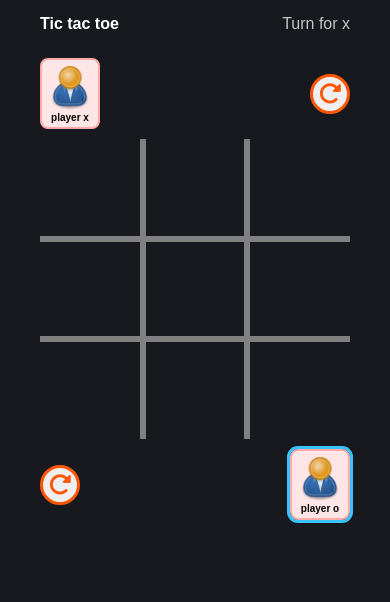
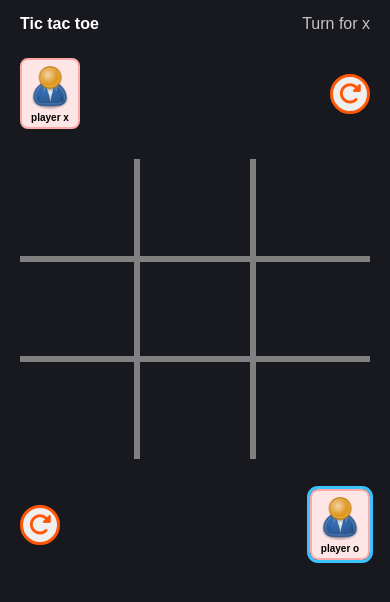
Before and after one commit to mahian/tic-tac-toe-game, a plain HTML site: page index.html in a window 390 px wide. Drawn offline with Linux system fonts and the light colour scheme.

Commit message:
mobile responsive

```diff
--- a/style.css
+++ b/style.css
@@ -10,7 +10,7 @@ body{
 .container {
     max-width: 400px;
     margin: auto;
-    padding: 0 40px;
+    padding: 0 20px;
 }
 .nav {
     display: flex;
@@ -84,6 +84,7 @@ body{
 .game-container{
     display: grid;
     grid-template-columns: repeat(3, 1fr);
+    margin: 20px 0px;
 }
 
 .bt-none{border-top: none;}
@@ -119,7 +120,7 @@ body{
     margin-bottom: 15px;
     color: #118311;
 }
-.reset-btn {
+.reset-btn, .close-btn{
     height: 40px;
     width: 40px;
     font-size: 23px;
@@ -135,3 +136,8 @@ body{
 .reset-btn:active {
     transform: scale(0.8);
 }
+@media only screen and (max-width: 600px){
+	.graph {
+        cursor: none;
+    }
+}
```
